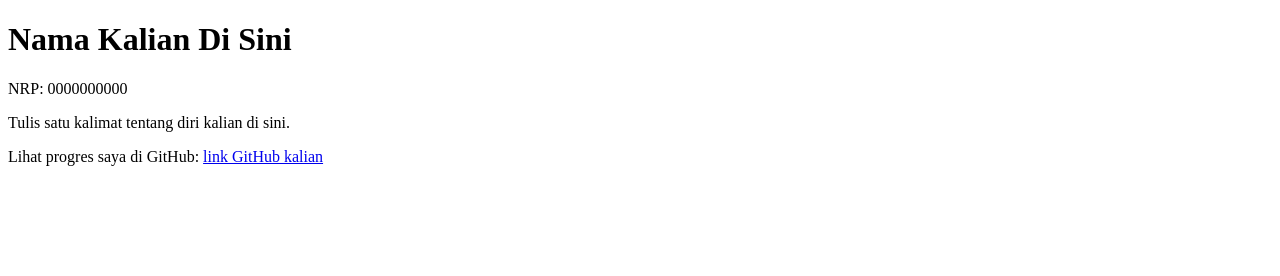
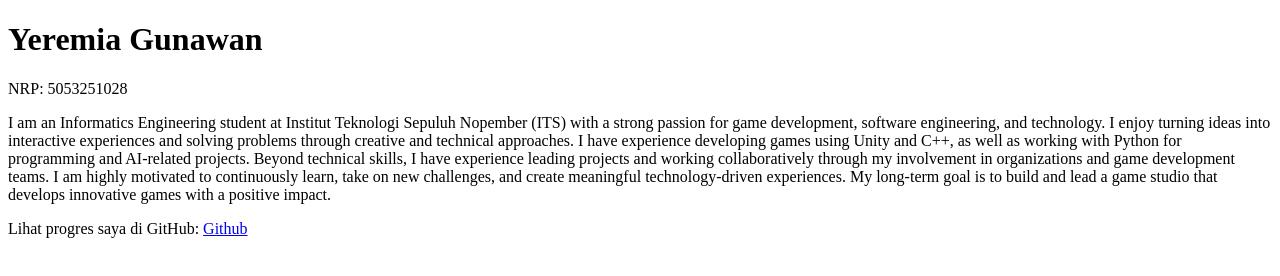
Before and after one commit to webdev-if-its/pweb-5053251028, a website: page m00/index.html in a window 1280 px wide. Drawn offline with Linux system fonts and the light colour scheme.

Commit message:
Selesaikan pertemuan 0

```diff
--- a/m00/index.html
+++ b/m00/index.html
@@ -3,14 +3,18 @@
 <head>
   <meta charset="utf-8">
   <meta name="viewport" content="width=device-width, initial-scale=1">
-  <title>Untitled</title>
+  <title>Yeremia's Porto</title>
 </head>
 <body>
 
-  <h1 id="nama">Nama Kalian Di Sini</h1>
-  <p id="nrp">NRP: 0000000000</p>
-  <p id="bio">Tulis satu kalimat tentang diri kalian di sini.</p>
-  <p>Lihat progres saya di GitHub: <a id="github" href="#">link GitHub kalian</a></p>
+  <h1 id="nama">Yeremia Gunawan</h1>
+  <p id="nrp">NRP: 5053251028</p>
+  <p id="bio">I am an Informatics Engineering student at Institut Teknologi Sepuluh Nopember (ITS) with a strong passion for game development, software engineering, and technology. I enjoy turning ideas into interactive experiences and solving problems through creative and technical approaches.
+
+I have experience developing games using Unity and C++, as well as working with Python for programming and AI-related projects. Beyond technical skills, I have experience leading projects and working collaboratively through my involvement in organizations and game development teams.
+
+I am highly motivated to continuously learn, take on new challenges, and create meaningful technology-driven experiences. My long-term goal is to build and lead a game studio that develops innovative games with a positive impact.</p>
+  <p>Lihat progres saya di GitHub: <a id="github" href="https://github.com/efexcodes">Github</a></p>
 
 </body>
 </html>
```
